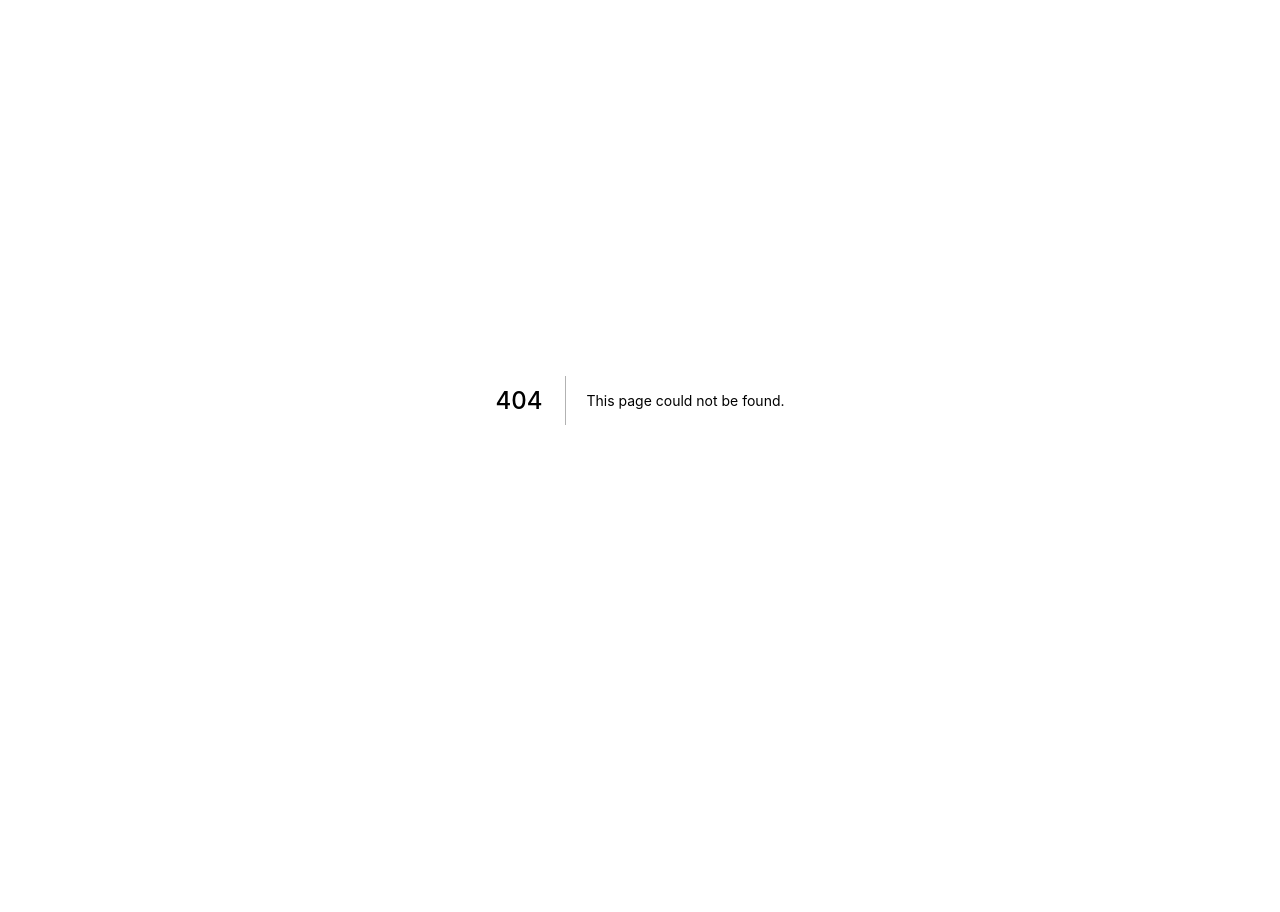
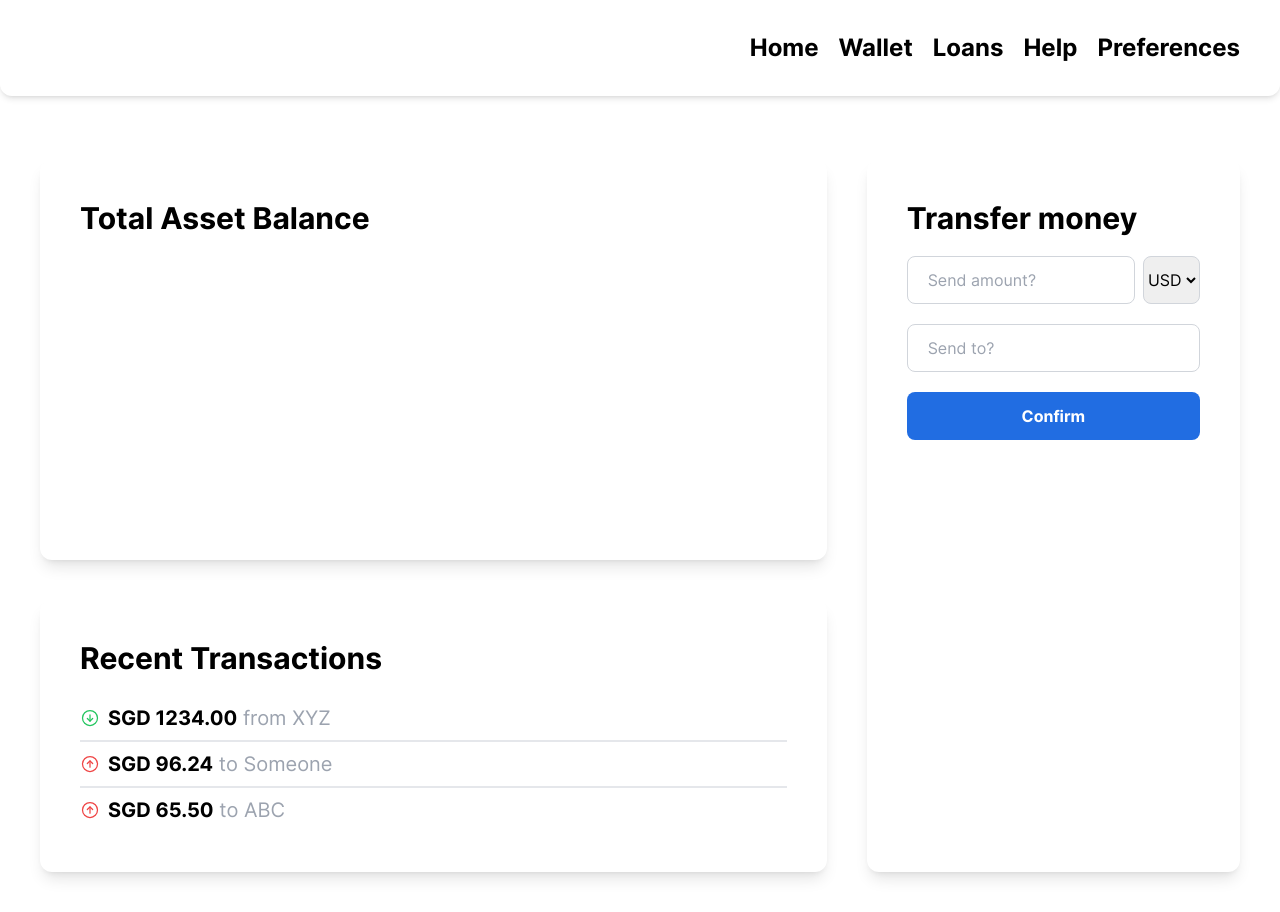
Before and after one commit to arashnrim/feducia, a Next.js app in the folder frontend/: page /wallet in a window 1280 px wide. Before the commit this address had no page. Before the commit the page ends 800 px from the top, so only its background shows below. Built offline with nearby package versions, Linux system fonts and the light colour scheme.

Commit message:
Add copy for wallet page

```diff
--- /dev/null
+++ b/frontend/pages/wallet.jsx
@@ -0,0 +1,70 @@
+import { ArrowCircleDown, ArrowCircleUp } from "phosphor-react";
+import Layout from "../components/Layout";
+
+const Wallet = () => {
+  const recentTransactions = [
+    { amount: "SGD 1234.00", type: "receive", person: "XYZ" },
+    { amount: "SGD 96.24", type: "send", person: "Someone" },
+    { amount: "SGD 65.50", type: "send", person: "ABC" },
+  ];
+
+  return (
+    <Layout>
+      <main className="grid min-h-screen grid-cols-3 gap-10 p-10 pt-40 h-fit">
+        <section className="col-span-2 p-10 space-y-5 bg-white shadow-lg h-[50vh] rounded-xl">
+          <h1 className="text-3xl font-bold">Total Asset Balance</h1>
+          {/* TODO: Implement charting ability */}
+        </section>
+
+        <section className="row-span-2 p-10 space-y-5 bg-white shadow-lg rounded-xl">
+          <h1 className="text-3xl font-bold">Transfer money</h1>
+          <div className="flex flex-row space-x-2">
+            <input
+              className="w-full h-12 px-5 border border-gray-300 rounded-lg"
+              placeholder="Send amount?"
+            ></input>
+            <select className="border border-gray-300 rounded-lg">
+              <option value="USD">USD</option>
+              <option value="RMB">RMB</option>
+              <option value="SGD">SGD</option>
+            </select>
+          </div>
+          <input
+            className="w-full h-12 px-5 border border-gray-300 rounded-lg"
+            placeholder="Send to?"
+          ></input>
+          <button className="bg-[#216de2] h-12 w-full rounded-lg hover:bg-[#1850a5] text-white font-bold">
+            Confirm
+          </button>
+        </section>
+
+        <section className="col-span-2 p-10 space-y-5 bg-white shadow-lg h-fit rounded-xl">
+          <h1 className="text-3xl font-bold">Recent Transactions</h1>
+          <div className="divide-y-2 divide-gray-200">
+            {recentTransactions.map((transaction) => (
+              <div
+                key={transaction.amount}
+                className="flex items-center py-2 space-x-2 text-xl"
+              >
+                {transaction.type === "receive" ? (
+                  <ArrowCircleDown className="text-green-500" />
+                ) : (
+                  <ArrowCircleUp className="text-red-500" />
+                )}
+                <p className="text-gray-400">
+                  <span className="font-bold text-black">
+                    {transaction.amount}
+                  </span>{" "}
+                  {transaction.type === "receive" ? "from" : "to"}{" "}
+                  {transaction.person}
+                </p>
+              </div>
+            ))}
+          </div>
+        </section>
+      </main>
+    </Layout>
+  );
+};
+
+export default Wallet;
```
